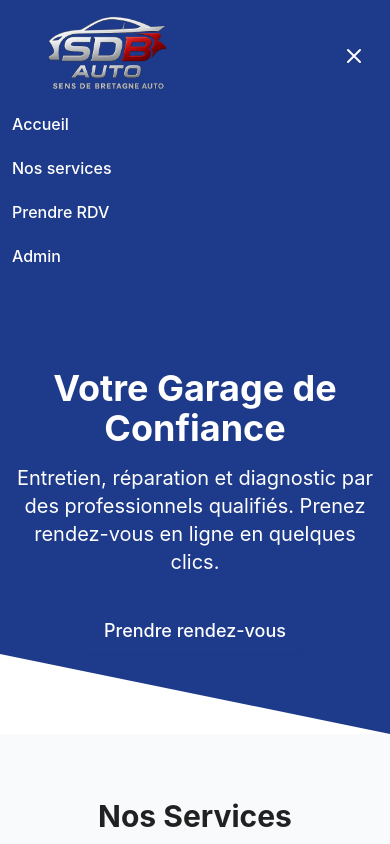
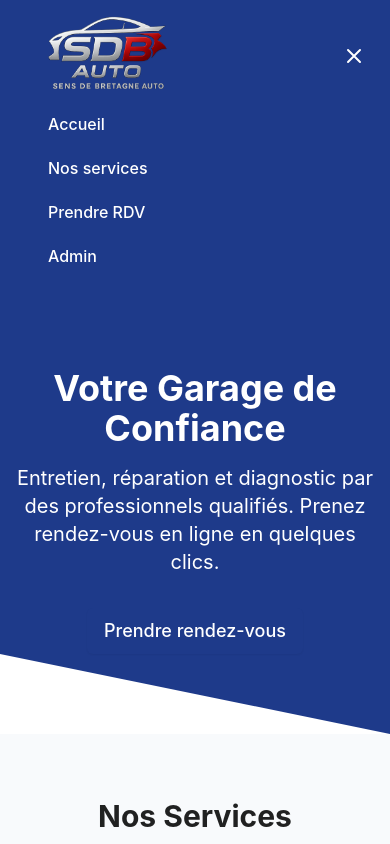
Before and after one commit to aminebacha35/sdb-front, a Vue app: page / in a window 390 px wide. Both pictures are taken after a click on the button "Open main menu". Shown: the top 844 px of the page. Built offline with nearby package versions, Linux system fonts and the light colour scheme.

Commit message:
marge sur les titres lorsqu'on appuie sur l'hamburger effectuer

```diff
--- a/src/components/layout/NavBar.vue
+++ b/src/components/layout/NavBar.vue
@@ -115,7 +115,7 @@ function toggleMobileMenu() {
     </div>
 
     <div v-if="mobileMenuOpen" class="sm:hidden">
-      <div class="pt-2 pb-3 space-y-1">
+      <div class="pt-2 pb-3 space-y-1 ml-9">
         <router-link
           to="/"
           class="text-white hover:text-gray-200 block px-3 py-2 rounded-md text-base font-medium"
```
